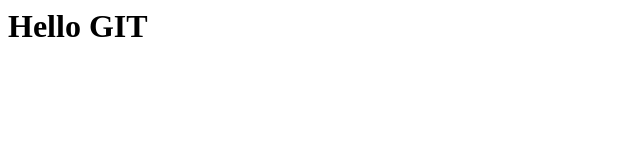
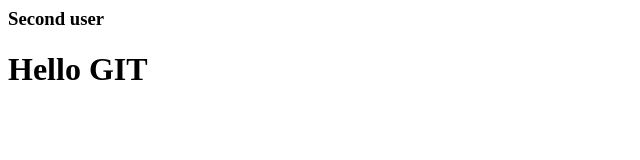
Before and after one commit to sandeepgondal/testgit, a plain HTML site: page index.html in a window 1280 px wide. Shown: the whole page, without its empty margins (0-640 px from the left). Drawn offline with Linux system fonts and the light colour scheme.

Commit message:
second user

```diff
--- a/index.html
+++ b/index.html
@@ -1,5 +1,6 @@
 <html>
 	<body>
+		<h3>Second user</h3>
 		<h1>Hello GIT</h1>
 	</body>
 </html>
```
